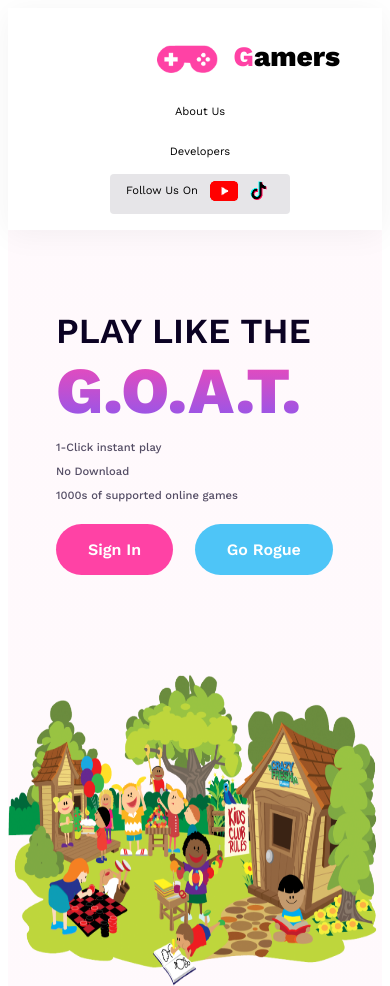
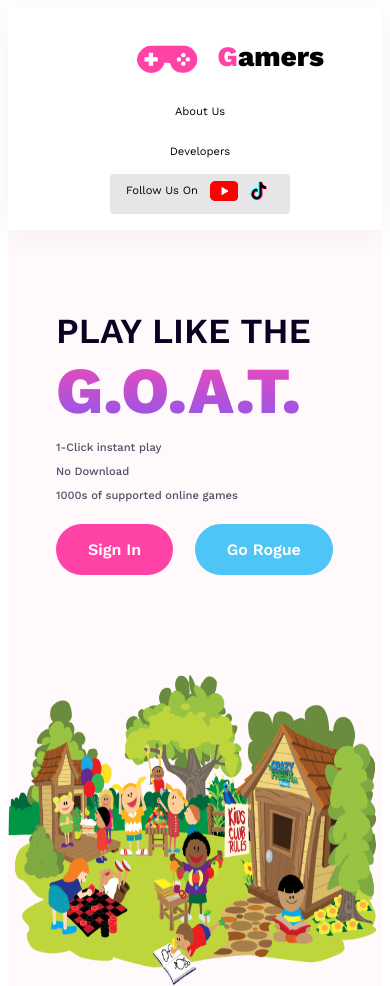
Before and after one commit to SudadL13/gamer-assignment, a plain HTML site: page index.html in a window 390 px wide. Shown: the top 986 px of the page. Drawn offline with nearby package versions, Linux system fonts and the light colour scheme.

Commit message:
finally done

```diff
--- a/styles/styles.css
+++ b/styles/styles.css
@@ -360,14 +360,19 @@ footer{
     }
     .first-part{
         padding: 0;
-        padding-right: 15rem;
         font-size: 1.5rem;
         padding-top: 2rem;
-        gap: 1rem;
+        gap: 0;
+    }
+    .first-part h3{
+        padding-left: 0;
     }
     .first-part img{
         width: 100%;
         height: 2rem;
+        padding-left: 0;
+        position: relative;
+        left: -20px;
 
     }
     .second-part{
```
